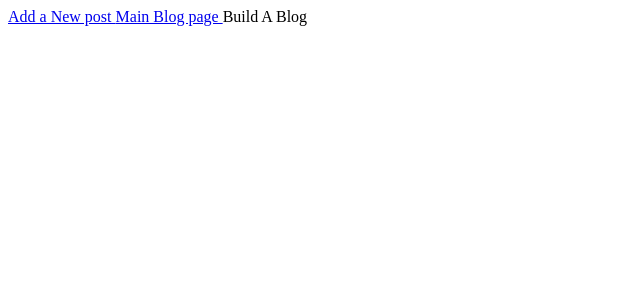
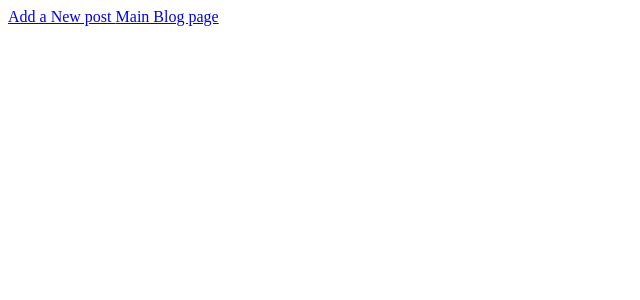
Before and after one commit to katrinawalker06/build-a-blog, a Flask app: page /blog in a window 1280 px wide. Shown: the top 300 px of the page, without its empty margins (0-640 px from the left). Run offline with Flask 2, Linux system fonts and the light colour scheme; data that the repository does not hold is empty.

Commit message:
udpated code

```diff
--- a/main.py
+++ b/main.py
@@ -24,35 +24,34 @@ class Blog (db.Model):
 
 
 
-@app.route("/blog",methods=['POST', 'GET'])
+@app.route("/blog",methods=['POST','GET'])
 def blog():
     blogs = Blog.query.all()
-    return render_template("/main.html",blogs=blogs)
+    return render_template("base.html",blogs=blogs)
 
 
-@app.route("/newpost",methods=['POST', 'GET'])
+
+@app.route("/newpost",methods=['POST','GET'])
 def home():
-    blogtitle_error=""
-    newblog_error=""
-    blogtitle=request.form['blogtitle']
-    newblog=request.form['newblog']
-
     if request.method == "POST":
         return render_template('/base.html', blogtitle=blogtitle,newblog=newblog)
     else:
+        blogtitle_error=""
+        newblog_error=""
+        blogtitle=request.form['blogtitle']
+        newblog=request.form['newblog']
         if blogtitle == "":
             blogtitle_error = "enter title"
 
         if newblog == "":
             newblog_error = "enter blog"
 
-        if blogtitle_error != "" or newblog_error != "" :
-            return render_template('/base.html',blogtitle_error=blogtitle_error, newblog_error=newblog_error, blogtitle=blogtitle,newblog=newblog)
-        else:
-            new_blog = Blog(blogtitle, newblog)
-            db.session.add(new_blog)
+        if not blogtitle_error and not newblog_error:
+            post_new= blog(blogtitle,newblog)
+            db.session.add(post_new)
             db.session.commit()
-            return redirect("/blog={0}".format(title.id))
+            title_id=post_new.id
+            return redirect('/blog?id={0}'.format(title_id))
 
 @app.route("/")
 def root():
@@ -61,9 +60,9 @@ def root():
 
 @app.route("/detail", methods=["GET"])
 def blogpostnew():
-    blogspot= Blog.query.get("title.id")
-    blog_post=request.args.get("blog")
-    return render_template("/blog.html",blog=blog_post,title=title)
+    blog= Blog.query.filterby("title.id")
+    blog_post=request.args.get("blogspot")
+    return render_template("/blog.html",blog=blog,title=title)
 
 
 if __name__=='__main__':
--- a/templates/main.html
+++ b/templates/main.html
@@ -5,7 +5,7 @@
 {% block content %}
 
 {% for blog in blogs %}
-<h3><a href= "/details"/>{{blog.title}}</h3>
+<h3><a href= "/blog">{{blog.title}}</a></h3>
 <p>{{blog.body}}</p>
 <hr />
 {% endfor %}
```
Also changed, not shown: templates/newpost.html (+8 -8 lines).
